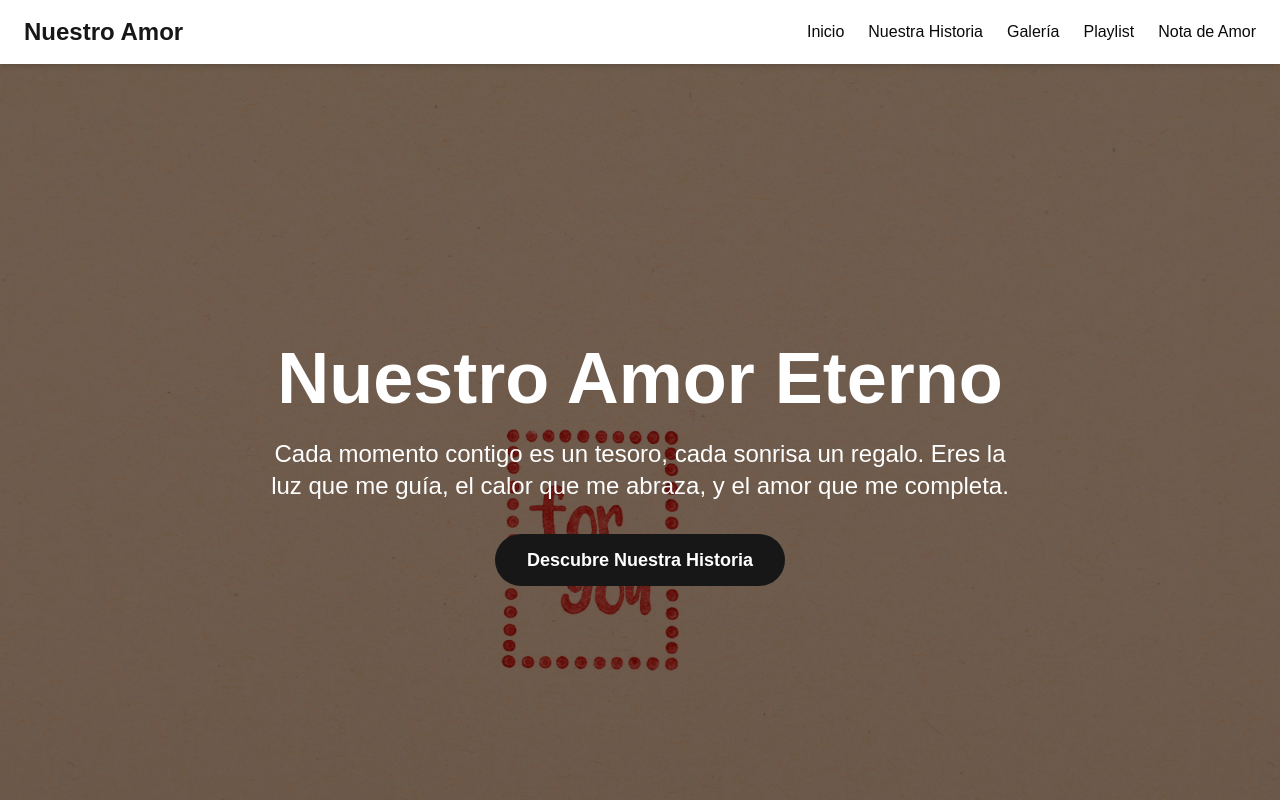
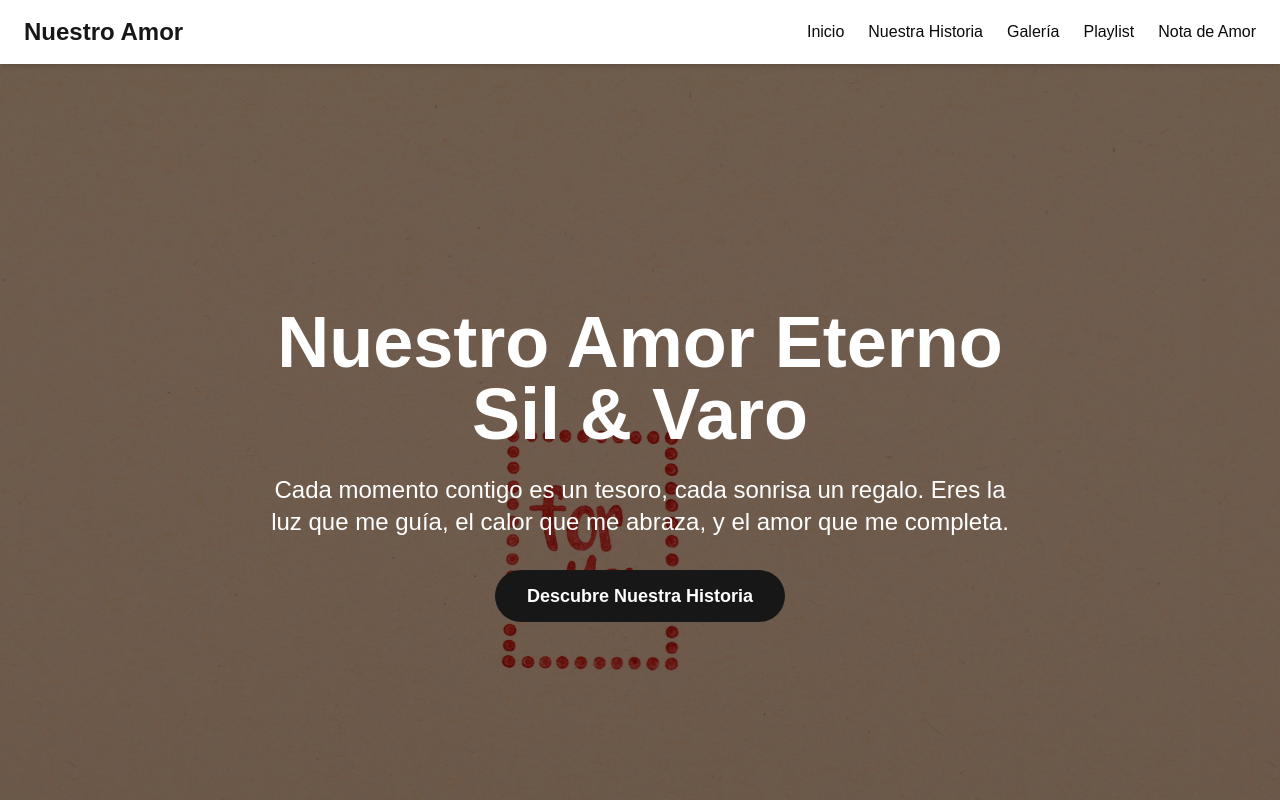
Before and after one commit to LilDre7/love-app, a Next.js app: page / in a window 1280 px wide. Shown: the top 800 px of the page. Built offline with nearby package versions, Linux system fonts and the light colour scheme.

Commit message:
:white_check_mark: Add, update, or pass tests

```diff
--- a/components/Hero.tsx
+++ b/components/Hero.tsx
@@ -15,7 +15,7 @@ const Hero = () => {
           transition={{ duration: 1 }}
         >
           <h2 className="text-5xl md:text-7xl font-display font-bold mb-6 text-shadow">
-            Nuestro Amor Eterno
+            Nuestro Amor Eterno Sil & Varo
           </h2>
           <p className="text-xl md:text-2xl mb-8">
             Cada momento contigo es un tesoro, cada sonrisa un regalo.
```
